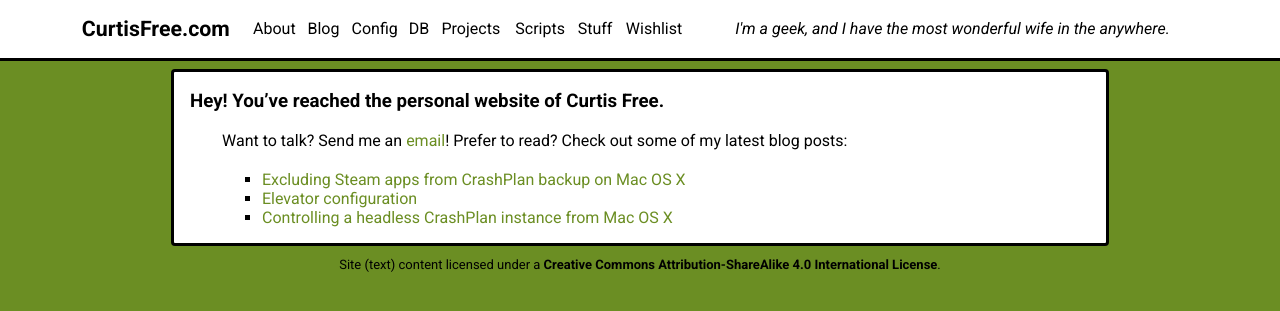
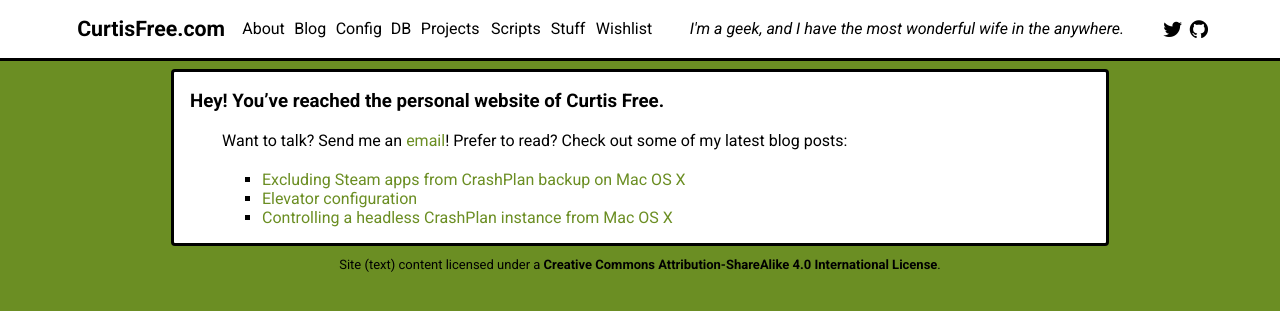
Before and after one commit to cfree3/curtisfree.com, a Jekyll site: the page built from index.md, in a window 1280 px wide. Shown: the top 311 px of the page. Built offline with Jekyll 4.4.1, drawn with Linux system fonts in a browser that asks for light colours; nearby versions of some CDN libraries.

Commit message:
Add icon links to Twitter and GitHub profiles

```diff
--- a/_config.yml
+++ b/_config.yml
@@ -6,6 +6,7 @@ email:                   cf@curtisfree.com
 description:             "I'm a geek, and I have the most wonderful wife in the anywhere."
 url:                     http://curtisfree.com
 github-url:              https://github.com/cfree3
+twitter-url:             https://twitter.com/curtisafree
 wishlist-url:            https://smile.amazon.com/registry/wishlist/3VSGTZRPLX045?sort=priority
 google-verification-key: "snYf1sv_GydvZGyzaJsZ_rz-1OaXUhxdREvfm-ExzT8"
 openid-provider:         https://www.google.com/accounts/o8/ud?source=profiles
--- a/_includes/to_content.html
+++ b/_includes/to_content.html
@@ -41,6 +41,10 @@
             I'm a geek, and I have
             <a class="hidden" href="http://curtisandrebecca.com/">the most wonderful wife in the anywhere</a>.
           </td>
+          <td>
+            <a href="{{ site.twitter-url }}"><i class="fa fa-twitter fa-lg"></i></a>
+            <a href="{{ site.github-url }}"><i class="fa fa-github fa-lg"></i></a>
+          </td>
         </tr>
       </table>
     </header>
--- a/style.css
+++ b/style.css
@@ -16,6 +16,7 @@
 
 @import url(https://fonts.googleapis.com/css?family=Roboto:400,700,400italic,700italic);
 @import url(https://fonts.googleapis.com/css?family=Source+Code+Pro:500,600);
+@import url(https://maxcdn.bootstrapcdn.com/font-awesome/4.1.0/css/font-awesome.min.css);
 
 body {
     background-color: #6B8E23;
@@ -75,6 +76,10 @@ header h1 {
 
 header #tagline {
     font-style: italic;
+}
+
+header i.fa {
+    padding: 0 0.075em 0 0.075em;
 }
 
 footer {
```
